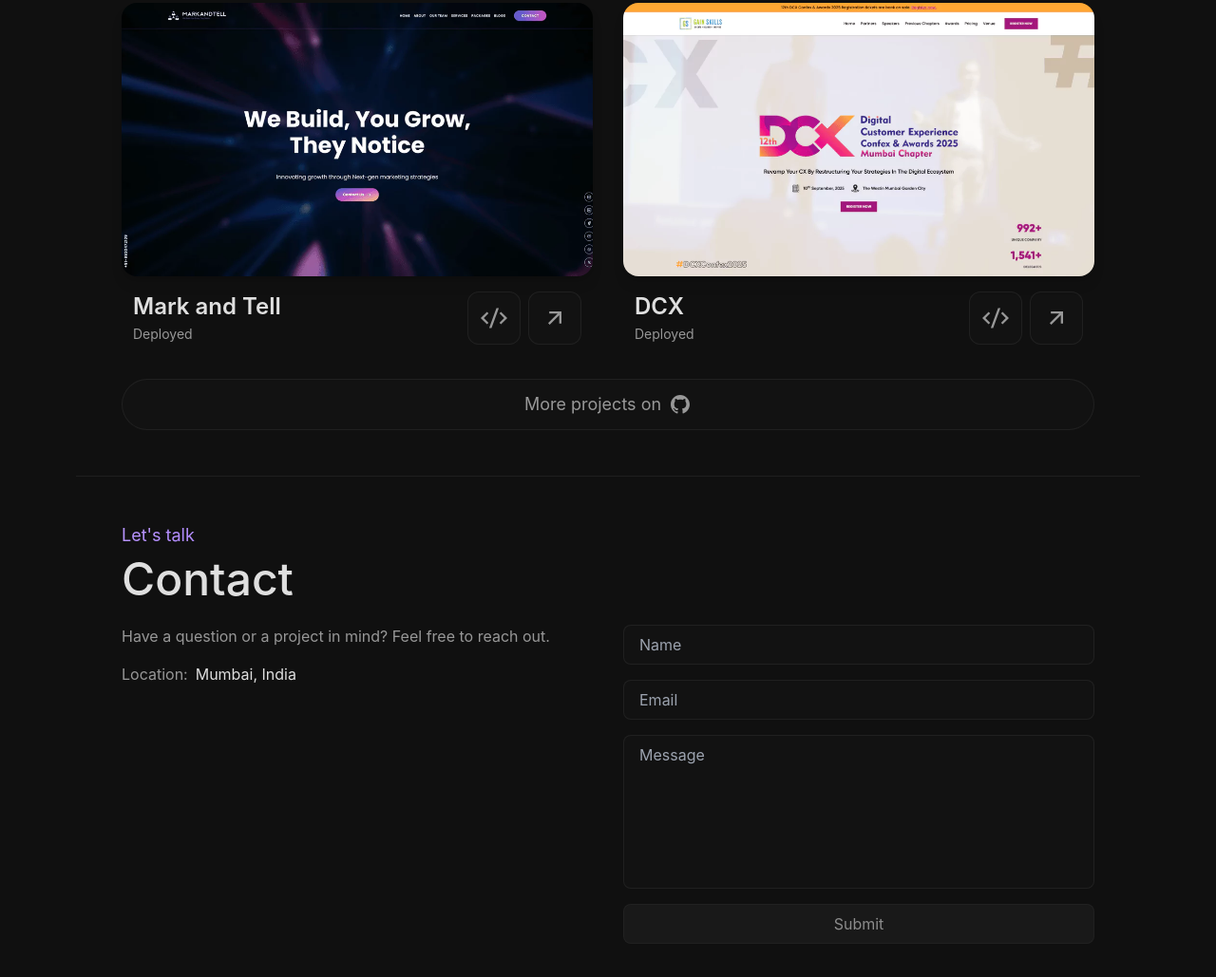
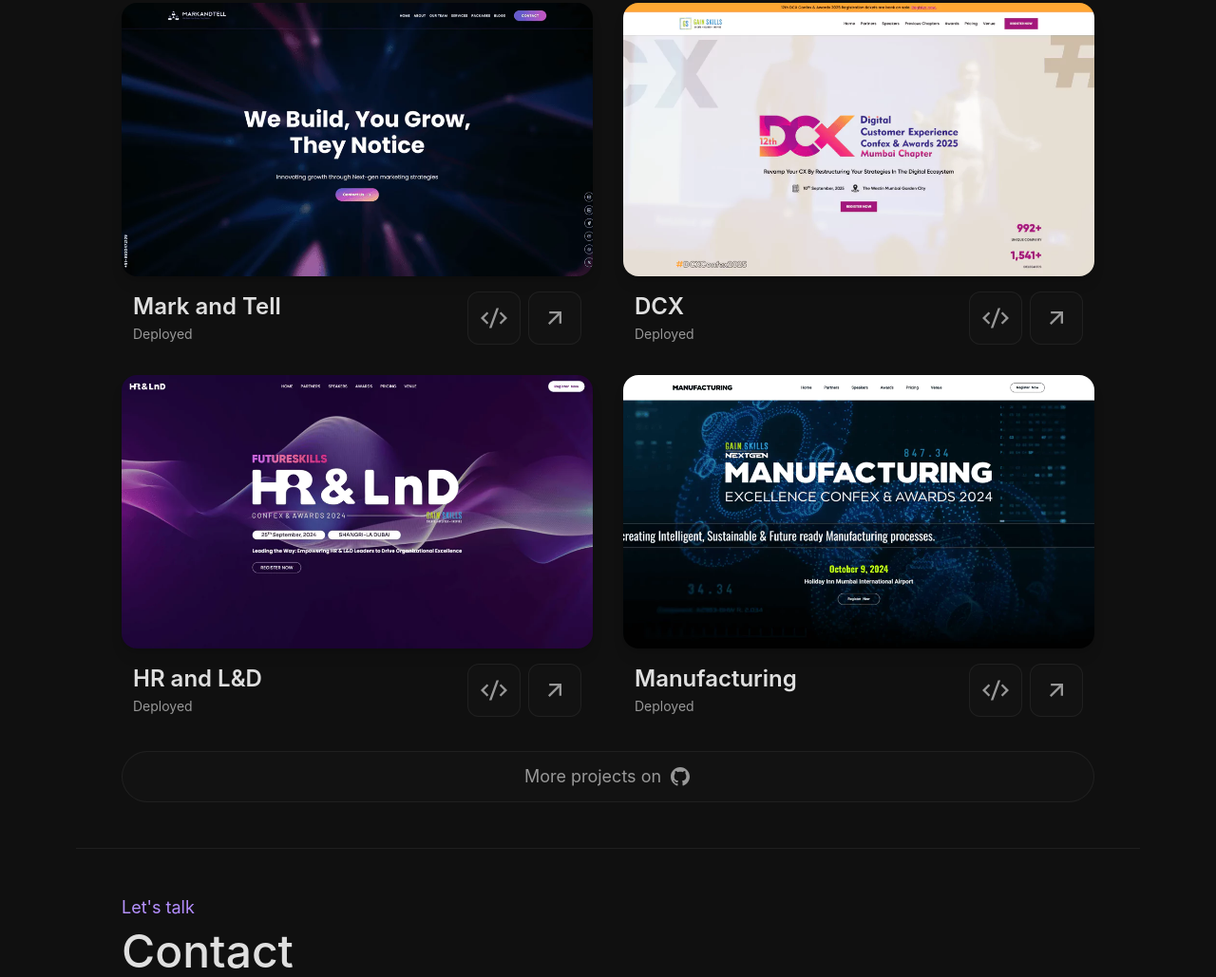
Before and after one commit to harsh1214/portfolio, an Astro site: page / in a window 1280 px wide. Shown: the part 1554-2583 px from the top of the page at 95% size. Built offline with nearby package versions, Linux system fonts and the light colour scheme; Astro itself is replaced by a stand-in of ours; some packages are replaced by stand-ins of ours; no server answers; the database is empty; a web font is replaced by a local one.

Commit message:
Updated 02

```diff
--- a/src/components/projects.astro
+++ b/src/components/projects.astro
@@ -4,6 +4,8 @@
 import dataCloudAI from "../../public/data-cloud-ai.webp";
 import gainskills from "../../public/gainskills.webp";
 import dcx from "../../public/dcx.webp";
+import hrAndLnd from "../../public/hr-and-lnd.webp";
+import manufacturing from "../../public/manufacturing.webp";
 
 interface Project {
     title: string;
@@ -40,6 +42,20 @@
         image: dcx as ImageMetadata,
         link: "https://github.com/harsh1214/dcx",
         preview: "https://dcx-psi.vercel.app",
+        status: "Deployed",
+    },
+    {
+        title: "HR and L&D",
+        image: hrAndLnd as ImageMetadata,
+        link: "https://github.com/harsh1214/hr-and-lnd",
+        preview: "https://hr-and-lnd.vercel.app",
+        status: "Deployed",
+    },
+    {
+        title: "Manufacturing",
+        image: manufacturing as ImageMetadata,
+        link: "https://github.com/harsh1214/manufacturing",
+        preview: "https://manufacturing-mocha.vercel.app",
         status: "Deployed",
     },
 ];
```
Also changed, not shown: public/hr-and-lnd.webp (added), public/manufacturing.webp (added).
